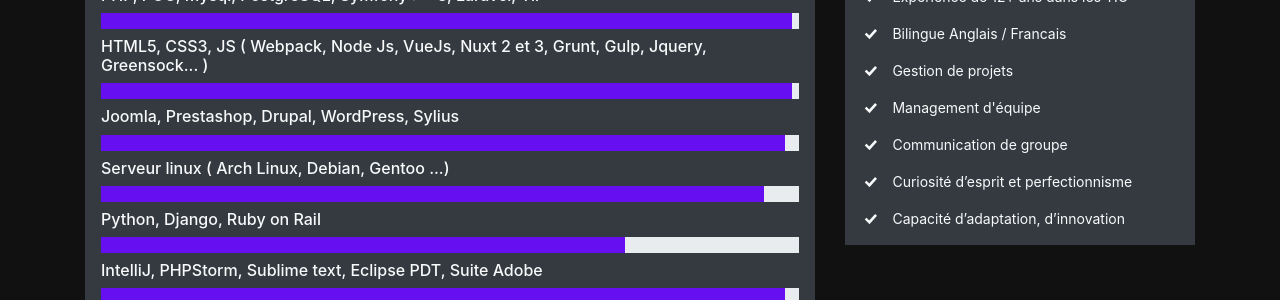
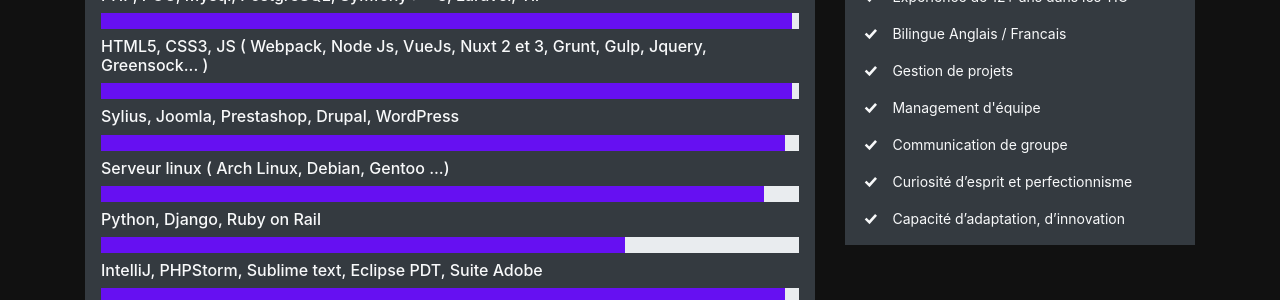
Before and after one commit to shaylash/shaylash.github.io, a Jekyll site: the page built from index.md, in a window 1280 px wide. Shown: the part 379-679 px from the top of the page. Built offline with Jekyll 4.4.1, drawn with Linux system fonts in a browser that asks for light colours.

```diff
--- a/_layouts/home.html
+++ b/_layouts/home.html
@@ -75,7 +75,7 @@
 				</div>
 				<h6 class="text-light">
 					<span class="glyphicon glyphicon-thumbs-up"></span>
-					Joomla, Prestashop, Drupal, WordPress, Sylius
+					Sylius, Joomla, Prestashop, Drupal, WordPress
 				</h6>
 				<div class="progress mb-2">
 					<div class="progress-bar bg-info" role="progressbar" aria-valuenow="98" aria-valuemin="0" aria-valuemax="100">
```
